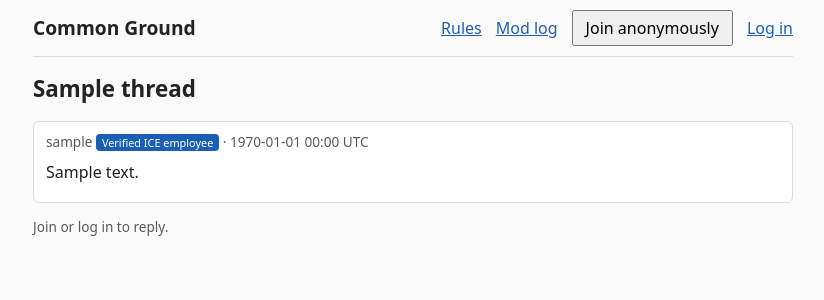
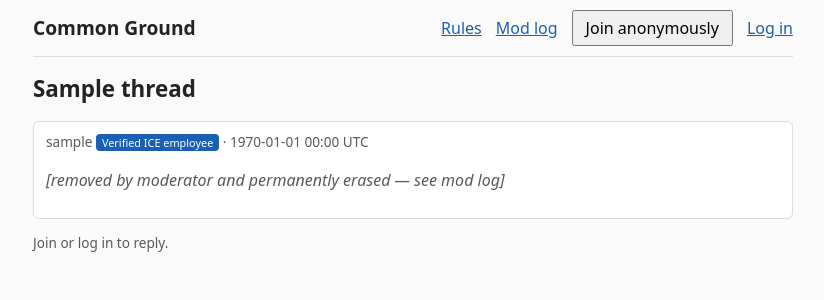
Before and after one commit to socrtwo/Common-Ground, a Flask app: page /t/1 in a window 1280 px wide. Shown: the top 300 px of the page, without its empty margins (227-1051 px from the left). Run offline with Flask 3, Linux system fonts and the light colour scheme; tables that the repository leaves empty hold one stand-in row (values such as "Sample post").

Commit message:
Add per-moderator keys, permanent purge, thread pagination, migration
- CG_MOD_KEYS gives each moderator a key with a public label; the mod log
  records which label acted. ADMIN_KEY still works and logs as "moderator".
  The session cookie is bound to the label, so it cannot be relabelled.
- A removed post or title can be purged: the text is erased for good and
  the action is logged. Purged content cannot be restored.
- Threads paginate; a reply redirects to the page holding the new post.
- Schema 3 (posts.purged, modlog.moderator). Schema 2 databases are
  upgraded in place on start-up.
- Fix a flaky issuer test that sent a request blinded for one epoch's
  modulus to another epoch's key.
- Add scripts/termux-install.sh and a Dependabot config.
- Update README and docs/MODERATION.md to match.

Co-Authored-By: Claude Fable 5.2 <noreply@anthropic.com>
Claude-Session: https://claude.ai/code/session_01TaG2mqJquVLHLtDme47bTA

```diff
--- a/src/app.py
+++ b/src/app.py
@@ -2,6 +2,7 @@
 Common Ground - anonymous dialogue between verified ICE employees and the public.
 
 Run:   ADMIN_KEY=<16+ chars> python3 app.py      ->  http://127.0.0.1:5000
+       (or CG_MOD_KEYS="label=key,label=key" for one key per moderator)
 WSGI:  gunicorn 'app:create_app()'
 
 - No email, phone, or IP is stored. Accounts are a random handle + secret key.
@@ -16,6 +17,7 @@ import hmac
 import json
 import logging
 import os
+import re
 import secrets
 import sqlite3
 import time
@@ -35,7 +37,13 @@ from markupsafe import Markup
 
 from blindtoken import Verifier, key_is_active, load_keyring
 
-SCHEMA_VERSION = 2
+SCHEMA_VERSION = 3
+# Statements that bring a database from the keyed version to the next one.
+MIGRATIONS = {
+    2: ["ALTER TABLE posts ADD COLUMN purged INTEGER NOT NULL DEFAULT 0",
+        "ALTER TABLE modlog ADD COLUMN moderator TEXT NOT NULL DEFAULT ''"],
+}
+MOD_LABEL_RE = re.compile(r"[A-Za-z0-9][A-Za-z0-9_-]{0,23}")
 SCHEMA = """
 CREATE TABLE IF NOT EXISTS users(
   id INTEGER PRIMARY KEY,
@@ -61,7 +69,8 @@ CREATE TABLE IF NOT EXISTS posts(
   body TEXT NOT NULL,
   agent INTEGER NOT NULL DEFAULT 0,         -- author's badge was valid when posted
   created INTEGER NOT NULL,
-  hidden INTEGER NOT NULL DEFAULT 0);
+  hidden INTEGER NOT NULL DEFAULT 0,
+  purged INTEGER NOT NULL DEFAULT 0);        -- body erased; cannot be restored
 CREATE TABLE IF NOT EXISTS reports(
   id INTEGER PRIMARY KEY,
   post_id INTEGER NOT NULL REFERENCES posts(id),
@@ -75,7 +84,8 @@ CREATE TABLE IF NOT EXISTS modlog(
   action TEXT NOT NULL,
   target TEXT NOT NULL,
   reason TEXT NOT NULL,
-  created INTEGER NOT NULL);
+  created INTEGER NOT NULL,
+  moderator TEXT NOT NULL DEFAULT '');      -- public label of the acting moderator
 CREATE INDEX IF NOT EXISTS users_created ON users(created);
 CREATE INDEX IF NOT EXISTS threads_bumped ON threads(bumped);
 CREATE INDEX IF NOT EXISTS posts_thread ON posts(thread_id, id);
@@ -139,10 +149,17 @@ def init_db(path: str) -> None:
         version = conn.execute("PRAGMA user_version").fetchone()[0]
         populated = conn.execute(
             "SELECT 1 FROM sqlite_master WHERE type='table' LIMIT 1").fetchone()
+        while populated and version in MIGRATIONS:
+            for statement in MIGRATIONS[version]:
+                conn.execute(statement)
+            version += 1
+            conn.execute(f"PRAGMA user_version={version}")
+            conn.commit()
         if populated and version != SCHEMA_VERSION:
             raise RuntimeError(
                 f"{path} uses database schema {version}; this code needs "
-                f"{SCHEMA_VERSION}. Move the old file aside (or migrate it) and restart.")
+                f"{SCHEMA_VERSION} and has no migration from it. Move the old "
+                f"file aside and restart.")
         conn.execute("PRAGMA journal_mode=WAL")
         conn.executescript(SCHEMA)
         conn.execute(Verifier.SCHEMA)
@@ -218,20 +235,58 @@ def badge_active(user) -> bool:
     return pk is not None and key_is_active(pk)
 
 
-def admin_token() -> str | None:
-    """Value of the admin session cookie, or None if admin access is off.
-    Derived from ADMIN_KEY so the key itself is never stored in a browser."""
-    key = cfg("ADMIN_KEY")
-    if not key or len(key) < cfg("MIN_ADMIN_KEY_LEN"):
-        return None
-    return hmac.new(key.encode(), b"common-ground/admin-session/v1", hashlib.sha256).hexdigest()
+def parse_mod_keys(text: str | None) -> tuple[dict, list]:
+    """Parse CG_MOD_KEYS: 'label=key' entries separated by commas or newlines.
+    Returns ({label: key}, [descriptions of rejected entries])."""
+    keys, bad = {}, []
+    for entry in re.split(r"[,\n]", text or ""):
+        entry = entry.strip()
+        if not entry:
+            continue
+        label, sep, key = entry.partition("=")
+        label = label.strip()
+        if not sep or not MOD_LABEL_RE.fullmatch(label):
+            bad.append("an entry without a valid label")
+        elif label in keys:
+            bad.append(f"duplicate label {label!r}")
+        else:
+            keys[label] = key.strip()
+    return keys, bad
+
+
+def moderators() -> dict:
+    """{public label: key} for every usable moderator key. ADMIN_KEY is the
+    single-key shorthand and logs as 'moderator'; CG_MOD_KEYS gives each
+    moderator their own key so the public log shows who acted."""
+    if "moderators" not in g:
+        keys, _ = parse_mod_keys(cfg("MOD_KEYS"))
+        if cfg("ADMIN_KEY"):
+            keys.setdefault("moderator", cfg("ADMIN_KEY"))
+        g.moderators = {label: key for label, key in keys.items()
+                        if len(key) >= cfg("MIN_ADMIN_KEY_LEN")}
+    return g.moderators
+
+
+def admin_token(label: str) -> str:
+    """Admin session cookie for one moderator. Derived from the key so the
+    key itself is never stored in a browser."""
+    mac = hmac.new(moderators()[label].encode(),
+                   b"common-ground/admin-session/v2\x00" + label.encode(), hashlib.sha256)
+    return f"{label}:{mac.hexdigest()}"
+
+
+def current_moderator() -> str | None:
+    """Public label of the moderator making this request, if any."""
+    if "moderator" not in g:
+        cookie = request.cookies.get("cg_admin", "")
+        label = cookie.partition(":")[0]
+        g.moderator = (label if label in moderators() and same(cookie, admin_token(label))
+                       else None)
+    return g.moderator
 
 
 def is_admin() -> bool:
-    if "admin" not in g:
-        token = admin_token()
-        g.admin = token is not None and same(request.cookies.get("cg_admin", ""), token)
-    return g.admin
+    return current_moderator() is not None
 
 
 def require_admin() -> None:
@@ -265,8 +320,9 @@ def rule_label(rule: int) -> str:
 
 def log_mod(action: str, target: str, reason: str) -> None:
     """Append to the public moderation log (caller commits)."""
-    get_db().execute("INSERT INTO modlog(action,target,reason,created) VALUES(?,?,?,?)",
-                     (action, target, reason, now()))
+    get_db().execute(
+        "INSERT INTO modlog(action,target,reason,created,moderator) VALUES(?,?,?,?,?)",
+        (action, target, reason, now(), current_moderator() or ""))
 
 
 def page_number() -> int:
@@ -312,6 +368,7 @@ def template_context():
         "user": user,
         "user_is_agent": badge_active(user),
         "admin": is_admin(),
+        "moderator": current_moderator(),
         "rules": RULES,
         "notice": NOTICES.get(request.args.get("m", "")),
         "csrf_field": Markup('<input type="hidden" name="csrf" value="{}">').format(
@@ -435,11 +492,21 @@ def thread(tid):
         else:
             insert_post(user, tid, draft)
             db.commit()
-            return redirect(url_for("forum.thread", tid=tid) + "#end")
+            return redirect(url_for("forum.thread", tid=tid, page=last_page(tid)) + "#end")
+    size, page = cfg("PAGE_SIZE"), page_number()
     posts = db.execute(
         """SELECT p.*, u.handle FROM posts p JOIN users u ON u.id=p.user_id
-           WHERE p.thread_id=? ORDER BY p.id""", (tid,)).fetchall()
-    return render_template("thread.html", t=t, posts=posts, msg=msg, draft=draft), status
+           WHERE p.thread_id=? ORDER BY p.id LIMIT ? OFFSET ?""",
+        (tid, size + 1, (page - 1) * size)).fetchall()
+    return render_template("thread.html", t=t, posts=posts[:size], page=page,
+                           has_next=len(posts) > size, msg=msg, draft=draft), status
+
+
+def last_page(tid: int) -> int | None:
+    """Page holding a thread's newest post; None for page 1 keeps URLs short."""
+    n = get_db().execute("SELECT COUNT(*) FROM posts WHERE thread_id=?", (tid,)).fetchone()[0]
+    pages = max(1, -(-n // cfg("PAGE_SIZE")))
+    return pages if pages > 1 else None
 
 
 @bp.post("/join")
@@ -558,7 +625,7 @@ def modlog():
 @bp.get("/admin")
 def admin():
     if not is_admin():
-        return render_template("admin_login.html", enabled=admin_token() is not None)
+        return render_template("admin_login.html", enabled=bool(moderators()))
     queue = get_db().execute(
         """SELECT p.*, u.handle, COUNT(*) AS n_reports,
                   GROUP_CONCAT(DISTINCT r.rule) AS rules_cited
@@ -569,12 +636,16 @@ def admin():
 
 @bp.post("/admin/login")
 def admin_login():
-    token = admin_token()
-    if token is None or not same(request.form.get("key", ""), cfg("ADMIN_KEY")):
-        return render_template("admin_login.html", enabled=token is not None,
+    supplied, label = request.form.get("key", ""), None
+    for candidate, key in moderators().items():      # no early exit: check every key
+        if same(supplied, key) and label is None:
+            label = candidate
+    if label is None:
+        return render_template("admin_login.html", enabled=bool(moderators()),
                                msg="Wrong key."), 403
     # Session cookie: admin access ends when the browser closes.
-    return set_cookie(redirect(url_for("forum.admin")), "cg_admin", token, max_age=None)
+    return set_cookie(redirect(url_for("forum.admin")), "cg_admin", admin_token(label),
+                      max_age=None)
 
 
 @bp.post("/admin/logout")
@@ -631,10 +702,10 @@ def moderate(db, p) -> None:
         elif action == "hide_title" and p["is_opener"] and not p["title_hidden"]:
             db.execute("UPDATE threads SET title_hidden=1 WHERE id=?", (p["thread_id"],))
             log_mod("removed title", f"thread #{p['thread_id']} by {p['handle']}", reason)
-    elif action == "restore" and p["hidden"]:
+    elif action == "restore" and p["hidden"] and not p["purged"]:
         db.execute("UPDATE posts SET hidden=0 WHERE id=?", (pid,))
         log_mod("restored post", target, "Reinstated after review")
-    elif action == "restore_title" and p["is_opener"] and p["title_hidden"]:
+    elif action == "restore_title" and p["is_opener"] and p["title_hidden"] and p["title"]:
         db.execute("UPDATE threads SET title_hidden=0 WHERE id=?", (p["thread_id"],))
         log_mod("restored title", f"thread #{p['thread_id']} by {p['handle']}",
                 "Reinstated after review")
@@ -644,8 +715,17 @@ def moderate(db, p) -> None:
     elif action == "dismiss" and p["n_reports"]:
         db.execute("UPDATE reports SET resolved=1 WHERE post_id=?", (pid,))
         log_mod("dismissed reports", f"on post {target}", "No rule violation found")
+    elif action == "purge" and p["hidden"] and not p["purged"]:
+        # Irreversible: the text is erased, not just hidden. For doxxing and
+        # similar material that must not linger in the database.
+        db.execute("UPDATE posts SET body='', purged=1 WHERE id=?", (pid,))
+        log_mod("purged post content", target, "Erased permanently")
+    elif action == "purge_title" and p["is_opener"] and p["title_hidden"] and p["title"]:
+        db.execute("UPDATE threads SET title='' WHERE id=?", (p["thread_id"],))
+        log_mod("purged title", f"thread #{p['thread_id']} by {p['handle']}",
+                "Erased permanently")
     elif action not in ("remove", "hide_title", "restore", "restore_title",
-                        "unmute", "dismiss"):
+                        "unmute", "dismiss", "purge", "purge_title"):
         abort(400)
 
 
@@ -657,6 +737,7 @@ def create_app(config: dict | None = None) -> Flask:
         DB=os.environ.get("CG_DB", "commonground.db"),
         KEYRING=os.environ.get("CG_KEYRING", "keyring.json"),
         ADMIN_KEY=os.environ.get("ADMIN_KEY"),
+        MOD_KEYS=os.environ.get("CG_MOD_KEYS"),
         # Secure by default; only plain-HTTP local testing should turn it off.
         COOKIE_SECURE=os.environ.get("CG_COOKIE_SECURE", "1") != "0",
     )
@@ -665,12 +746,18 @@ def create_app(config: dict | None = None) -> Flask:
     app.register_blueprint(bp)
     init_db(app.config["DB"])
 
-    key = app.config["ADMIN_KEY"]
-    if not key:
-        app.logger.warning("ADMIN_KEY not set; admin panel disabled.")
-    elif len(key) < app.config["MIN_ADMIN_KEY_LEN"]:
-        app.logger.warning("ADMIN_KEY is shorter than %d characters; admin panel disabled.",
-                           app.config["MIN_ADMIN_KEY_LEN"])
+    keys, bad = parse_mod_keys(app.config["MOD_KEYS"])
+    if app.config["ADMIN_KEY"]:
+        keys.setdefault("moderator", app.config["ADMIN_KEY"])
+    short = sorted(label for label, key in keys.items()
+                   if len(key) < app.config["MIN_ADMIN_KEY_LEN"])
+    for problem in bad:
+        app.logger.warning("CG_MOD_KEYS: ignoring %s.", problem)
+    if short:
+        app.logger.warning("Ignoring moderator key(s) shorter than %d characters: %s.",
+                           app.config["MIN_ADMIN_KEY_LEN"], ", ".join(short))
+    if len(keys) == len(short):
+        app.logger.warning("No usable ADMIN_KEY or CG_MOD_KEYS; admin panel disabled.")
     return app
 
 
--- a/src/templates/_macros.html
+++ b/src/templates/_macros.html
@@ -13,7 +13,9 @@
 <article class="post" id="p{{ p.id }}">
   <div class="meta">{{ p.handle }}{{ badge(p.agent) }} · {{ p.created|ts }}
     {%- if admin %} · <a href="{{ url_for('forum.admin_post', pid=p.id) }}">moderate</a>{% endif %}</div>
-  {% if p.hidden and not show_removed %}
+  {% if p.purged %}
+    <p class="removed">[removed by moderator and permanently erased — see mod log]</p>
+  {% elif p.hidden and not show_removed %}
     <p class="removed">[removed by moderator — see mod log]</p>
   {% else %}
     {% if p.hidden %}<p class="removed">[removed — visible to moderators only]</p>{% endif %}
@@ -30,12 +32,13 @@
 </article>
 {% endmacro %}
 
-{% macro pager(endpoint, page, has_next) %}
+{# Extra keyword arguments (e.g. tid=...) are passed through to url_for. #}
+{% macro pager(endpoint, page, has_next, prev_label='Newer', next_label='Older') %}
 {% if page > 1 or has_next %}
 <nav class="pager" aria-label="Pages">
-  {% if page > 1 %}<a href="{{ url_for(endpoint, page=page - 1) }}">← Newer</a>{% endif %}
+  {% if page > 1 %}<a href="{{ url_for(endpoint, page=(page - 1 if page > 2 else none), **kwargs) }}">← {{ prev_label }}</a>{% endif %}
   <span>Page {{ page }}</span>
-  {% if has_next %}<a href="{{ url_for(endpoint, page=page + 1) }}">Older →</a>{% endif %}
+  {% if has_next %}<a href="{{ url_for(endpoint, page=page + 1, **kwargs) }}">{{ next_label }} →</a>{% endif %}
 </nav>
 {% endif %}
 {% endmacro %}
--- a/src/templates/admin_login.html
+++ b/src/templates/admin_login.html
@@ -7,7 +7,7 @@
   <button>Enter</button>
 </form>
 {% else %}
-<p>The admin panel is disabled: the server was started without an ADMIN_KEY of at
-least {{ config.MIN_ADMIN_KEY_LEN }} characters.</p>
+<p>The admin panel is disabled: the server was started without a moderator key
+(ADMIN_KEY or CG_MOD_KEYS) of at least {{ config.MIN_ADMIN_KEY_LEN }} characters.</p>
 {% endif %}
 {% endblock %}
--- a/src/templates/base.html
+++ b/src/templates/base.html
@@ -20,7 +20,7 @@
     <a href="{{ url_for('forum.login') }}">Log in</a>
   {% endif %}
   {% if admin %}
-    <a href="{{ url_for('forum.admin') }}">Admin</a>
+    <a href="{{ url_for('forum.admin') }}">Admin ({{ moderator }})</a>
     <form class="inline" method="post" action="{{ url_for('forum.admin_logout') }}">{{ csrf_field }}<button>Admin log out</button></form>
   {% endif %}
 </header>
--- a/src/templates/modlog.html
+++ b/src/templates/modlog.html
@@ -3,7 +3,7 @@
 {% block content %}
 <h1>Public moderation log</h1>
 {% for r in rows %}
-<div class="meta">{{ r.created|ts }} — <b>{{ r.action }}</b> {{ r.target }}: {{ r.reason }}</div>
+<div class="meta">{{ r.created|ts }} — <b>{{ r.action }}</b> {{ r.target }}: {{ r.reason }}{% if r.moderator %} (by {{ r.moderator }}){% endif %}</div>
 {% else %}
 <p>No actions yet.</p>
 {% endfor %}
--- a/src/templates/thread.html
+++ b/src/templates/thread.html
@@ -1,10 +1,11 @@
 {% extends "base.html" %}
-{% from "_macros.html" import render_post with context %}
+{% from "_macros.html" import render_post, pager with context %}
 {% block title %}{% if t.title_hidden %}[title removed]{% else %}{{ t.title }}{% endif %} — Common Ground{% endblock %}
 {% block content %}
 <h1>{% if t.title_hidden %}<span class="removed">[title removed by moderator — see mod log]</span>{% else %}{{ t.title }}{% endif %}</h1>
-{% for p in posts %}{{ render_post(p) }}{% endfor %}
+{% for p in posts %}{{ render_post(p) }}{% else %}<p>No posts on this page.</p>{% endfor %}
 <a id="end"></a>
+{{ pager('forum.thread', page, has_next, 'Earlier posts', 'Later posts', tid=t.id) }}
 {% if user %}
 <form method="post">{{ csrf_field }}
   <textarea name="body" rows="4" maxlength="{{ config.MAX_BODY_LEN }}" aria-label="Reply" required>{{ draft }}</textarea>
```
Also changed, not shown: docs/MODERATION.md (+13 -6 lines), src/templates/admin_post.html (+14 -2 lines), tests/test_app.py (+123 -0 lines), tests/test_blindtoken.py (+4 -2 lines), .github/dependabot.yml (added), README.md, 1 other file.
